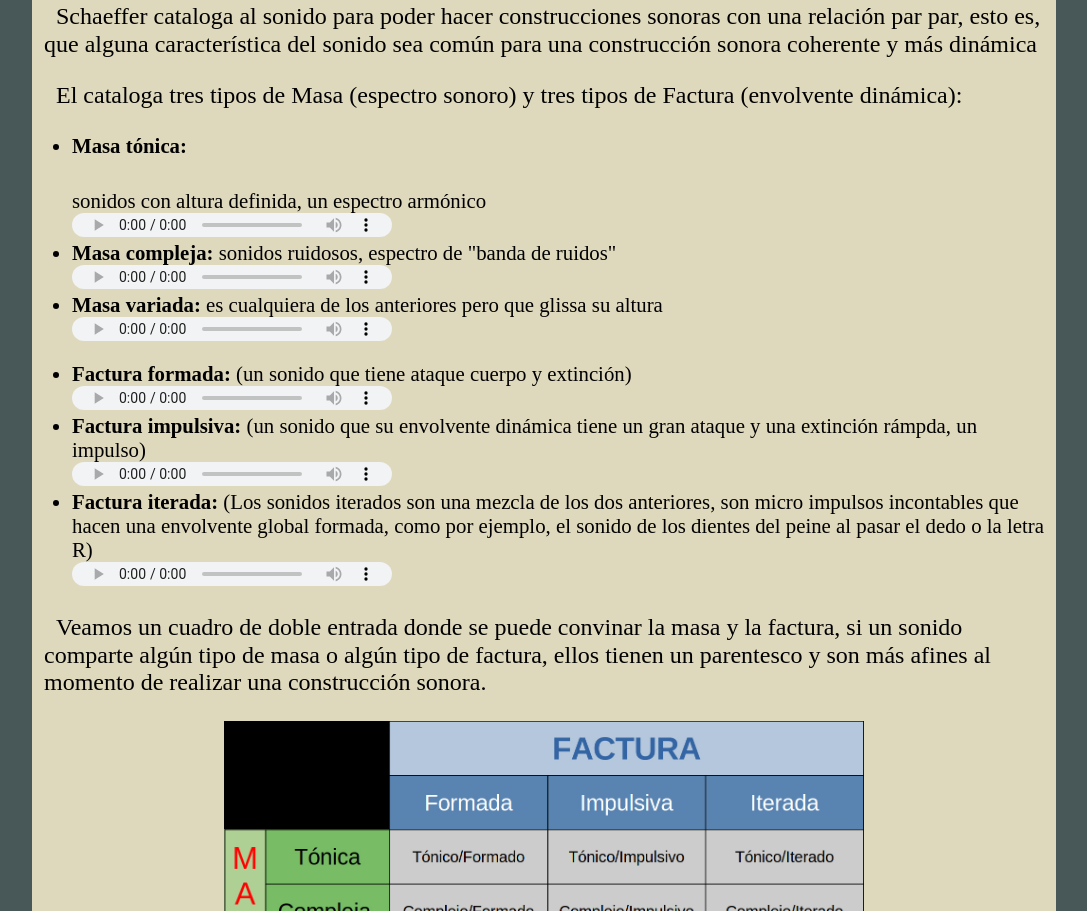
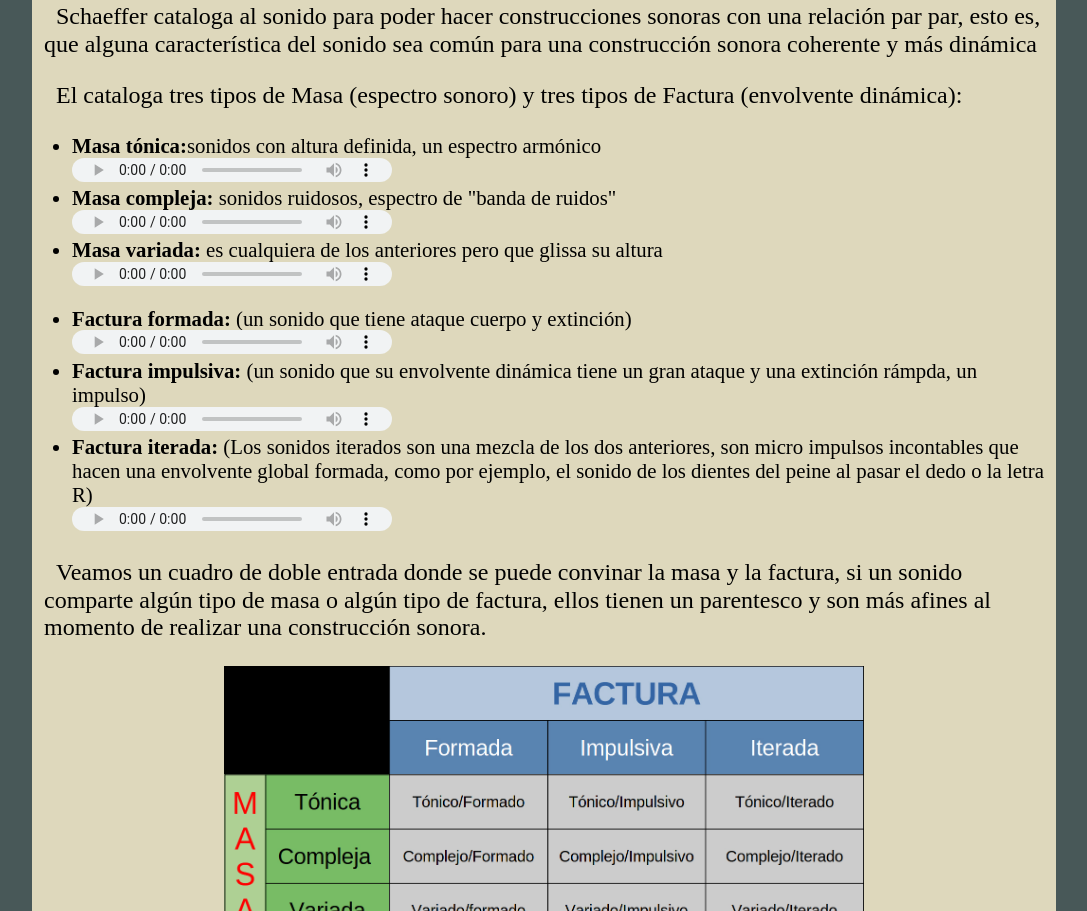
Before and after one commit to JIDFmusaud/Indeterminaci-n_Minimalismo, a plain HTML site: page musica_yTecnología.html in a window 1280 px wide. Shown: the part 1889-2800 px from the top of the page, without its empty margins (96-1183 px from the left). Drawn offline with nearby package versions, Linux system fonts and the light colour scheme; sample sign-in values are in the browser's storage.

Commit message:
Add files via upload

```diff
--- a/musica_yTecnología.html
+++ b/musica_yTecnología.html
@@ -70,7 +70,7 @@
 <p>Schaeffer cataloga al sonido para poder hacer construcciones sonoras con una relación par par, esto es, que alguna característica del sonido sea común para una construcción sonora coherente y más dinámica</p>
 <p>El cataloga tres tipos de Masa (espectro sonoro) y tres tipos de Factura (envolvente dinámica):</p>
 <ul>
-    <li><strong>Masa tónica:</strong></p></a> sonidos con altura definida, un espectro armónico</li>
+    <li><strong>Masa tónica:</strong>sonidos con altura definida, un espectro armónico</li>
     <audio src="audios/Tónica.mp3" controls></audio>
     <li><strong>Masa compleja:</strong> sonidos ruidosos, espectro de "banda de ruidos"</li>
         <audio src="audios/ruidoBlanco.mp3" controls></audio>
```
